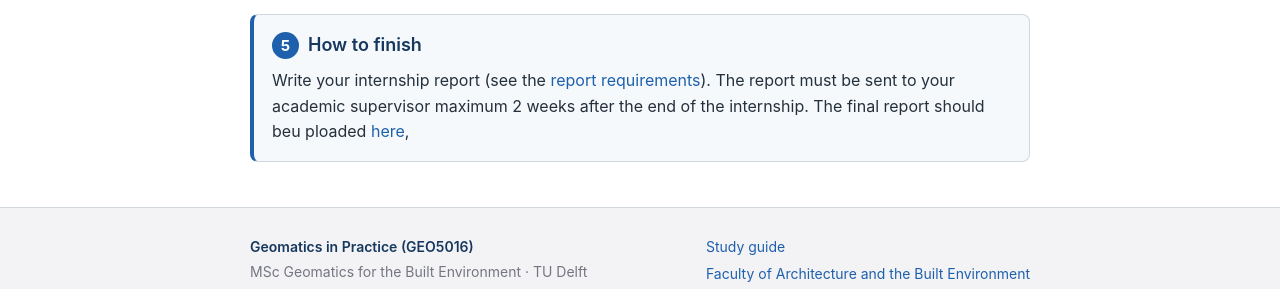
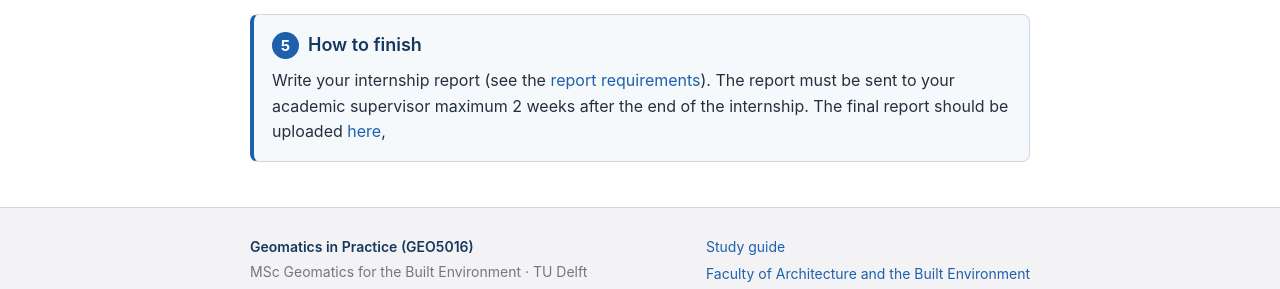
Before and after one commit to tudelft3d/geo5016, a Jekyll site: the page built from index.md, in a window 1280 px wide and 900 px high, scrolled down 2448 px. Shown: the part 557-846 px from the top of the window. Built offline with Jekyll 4.4.1, drawn with Linux system fonts in a browser that asks for light colours.

Commit message:
Fix typo in internship report instructions

```diff
--- a/index.md
+++ b/index.md
@@ -79,6 +79,6 @@ Both marks should be above 5.0. Otherwise a retake is needed.
 
   <div class="step">
     <h3><span class="step-number" aria-hidden="true">5</span> How to finish</h3>
-    <p>Write your internship report (see the <a href="internship-report-requirements/">report requirements</a>). The report must be sent to your academic supervisor maximum 2 weeks after the end of the internship. The final report should beu ploaded <a href="https://surfdrive.surf.nl/s/ACwg6YJxC6BTmzm">here</a>, </p>
+    <p>Write your internship report (see the <a href="internship-report-requirements/">report requirements</a>). The report must be sent to your academic supervisor maximum 2 weeks after the end of the internship. The final report should be uploaded <a href="https://surfdrive.surf.nl/s/ACwg6YJxC6BTmzm">here</a>, </p>
   </div>
 </div>
```
